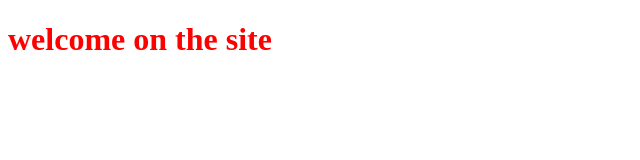
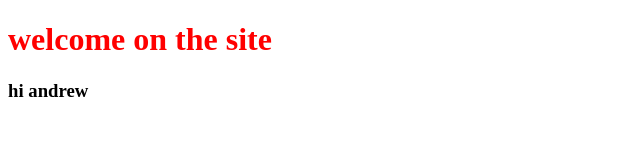
Before and after one commit to AndriyPastukh/django-karlmaster-project, a plain HTML site: page index.html in a window 1280 px wide. Shown: the full height of the page, 0-640 px from the left. Drawn offline with nearby package versions, Linux system fonts and the light colour scheme; files that its build step writes are made by us from their sources.

Commit message:
Update index.html

```diff
--- a/index.html
+++ b/index.html
@@ -9,7 +9,7 @@
 </head>
 <body>
     <h1>welcome on the site </h1>
-
+     <h3>hi andrew</h3>
 
 </body>
 </html>
```
